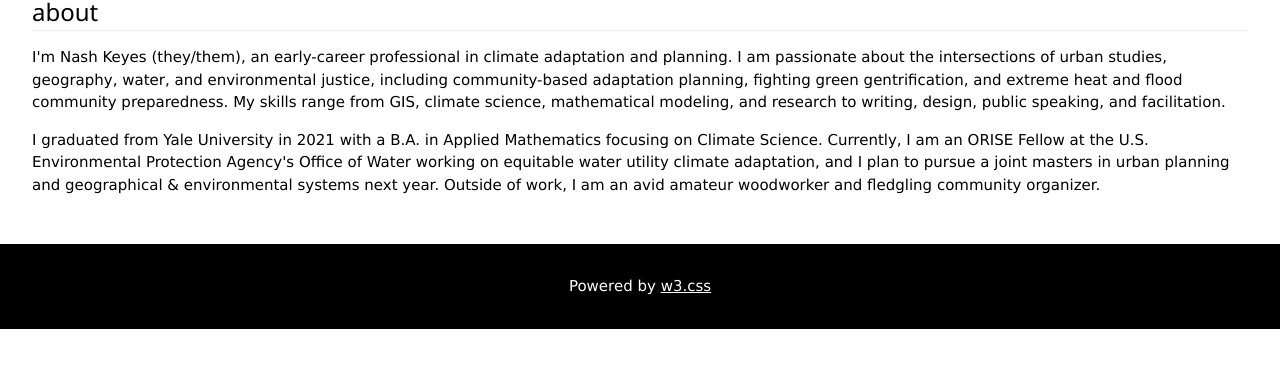
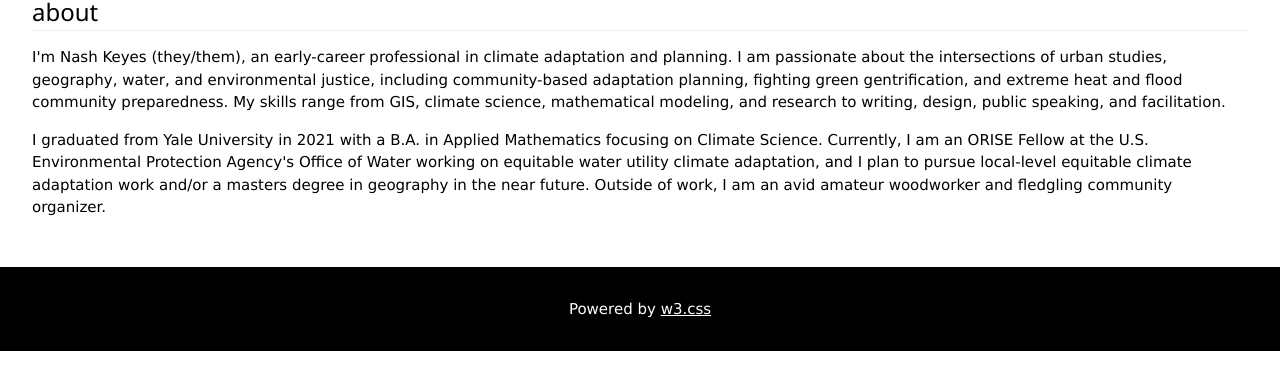
Before and after one commit to ndbkeyes/ndbkeyes.github.io, a Jekyll site: the page index.html, which Jekyll copies as it is, in a window 1280 px wide, cut to the strip 324-714 px from the top of the page. Built offline with Jekyll 4.4.1, drawn with Linux system fonts in a browser that asks for light colours.

Commit message:
update bio

```diff
--- a/index.html
+++ b/index.html
@@ -43,7 +43,7 @@
       <h3 class="w3-border-bottom w3-border-light-grey">about</h3>
       <div>
 		<p id="bio1" style="whitespace:pre-line;">I'm Nash Keyes (they/them), an early-career professional in climate adaptation and planning. I am passionate about the intersections of urban studies, geography, water, and environmental justice, including community-based adaptation planning, fighting green gentrification, and extreme heat and flood community preparedness. My skills range from GIS, climate science, mathematical modeling, and research to writing, design, public speaking, and facilitation.</p>
-		<p id="bio2" style="whitespace:pre-line;">I graduated from Yale University in 2021 with a B.A. in Applied Mathematics focusing on Climate Science. Currently, I am an ORISE Fellow at the U.S. Environmental Protection Agency's Office of Water working on equitable water utility climate adaptation, and I plan to pursue a joint masters in urban planning and geographical & environmental systems next year. Outside of work, I am an avid amateur woodworker and fledgling community organizer.</p>
+		<p id="bio2" style="whitespace:pre-line;">I graduated from Yale University in 2021 with a B.A. in Applied Mathematics focusing on Climate Science. Currently, I am an ORISE Fellow at the U.S. Environmental Protection Agency's Office of Water working on equitable water utility climate adaptation, and I plan to pursue local-level equitable climate adaptation work and/or a masters degree in geography in the near future. Outside of work, I am an avid amateur woodworker and fledgling community organizer.</p>
 </p></div>
     </div>
 
```
Also changed, not shown: 2 other files.
